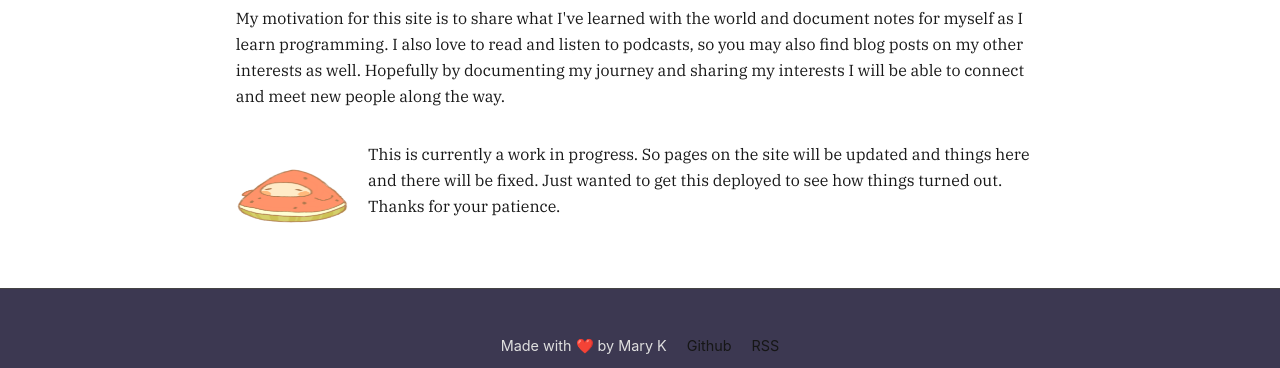
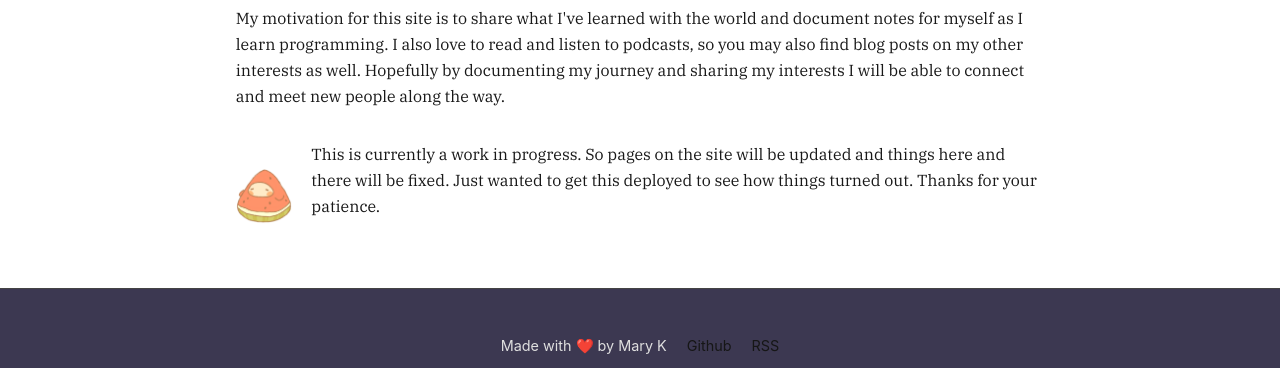
Before and after one commit to marykasp/maryk-dev, a Gatsby site: page / in a window 1280 px wide. Shown: the part 725-1093 px from the top of the page. Built offline with nearby package versions, Linux system fonts and the light colour scheme; Gatsby itself is replaced by a stand-in of ours.

Commit message:
fix images

```diff
--- a/src/styles/global.css
+++ b/src/styles/global.css
@@ -374,9 +374,6 @@ section .description {
   color: var(--dark-font-color);
 }
 
-article img {
-  width: 250px;
-}
 
 /* BLOCKQUOTES */
 
```
